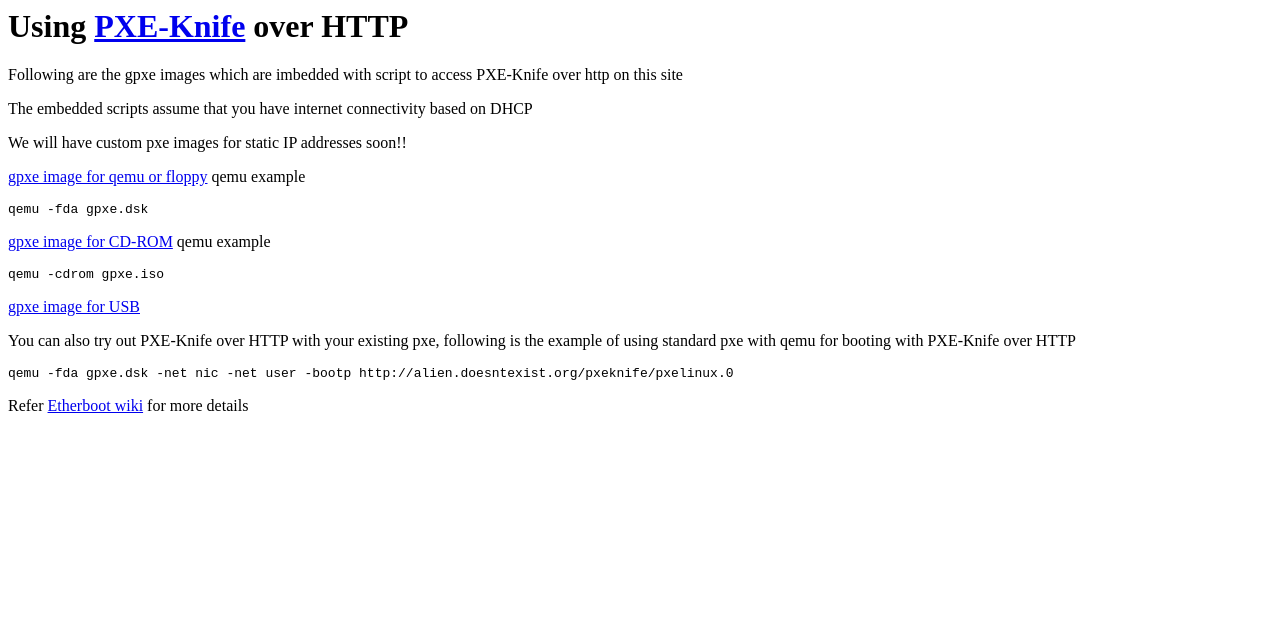
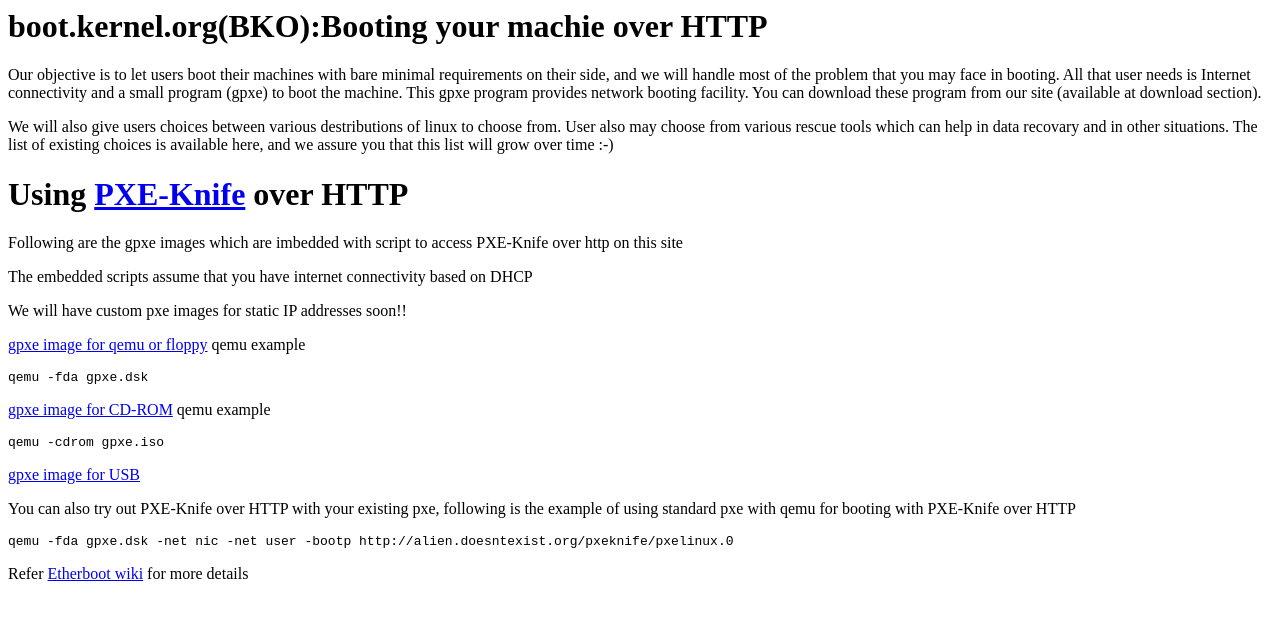
Before and after one commit to nyov/bko, a plain HTML site: page index.html in a window 1280 px wide. Drawn offline with Linux system fonts and the light colour scheme.

Commit message:
Modified index.html, still long way to go...!!!

```diff
--- a/index.html
+++ b/index.html
@@ -1,8 +1,19 @@
 <html>
 <head>
-<title>PXE-Knife over HTTP</title>
+<title>boot.kernel.org(BKO): Booting your machine over HTTP </title>
 </head>
 <body>
+<h1>boot.kernel.org(BKO):Booting your machie over HTTP</h1>
+<p>Our objective is to let users boot their machines with bare minimal requirements on their side,
+and we will handle most of the problem that you may face in booting. All that user needs is Internet
+connectivity and a small program (gpxe) to boot the machine. This gpxe program provides network booting facility.
+You can download these program from our site (available at download section).
+</p>
+<p>
+We will also give users choices between various destributions of linux to choose from. User also may choose from
+various rescue tools which can help in data recovary and in other situations. The list of existing choices is available here,
+and we assure you that this list will grow over time :-)
+</p>
 <h1>Using <a href="http://pxeknife.erebor.org/">PXE-Knife</a> over HTTP</h1>
 <p>Following are the gpxe images which are imbedded with script to access
 PXE-Knife over http on this site</p>
```
